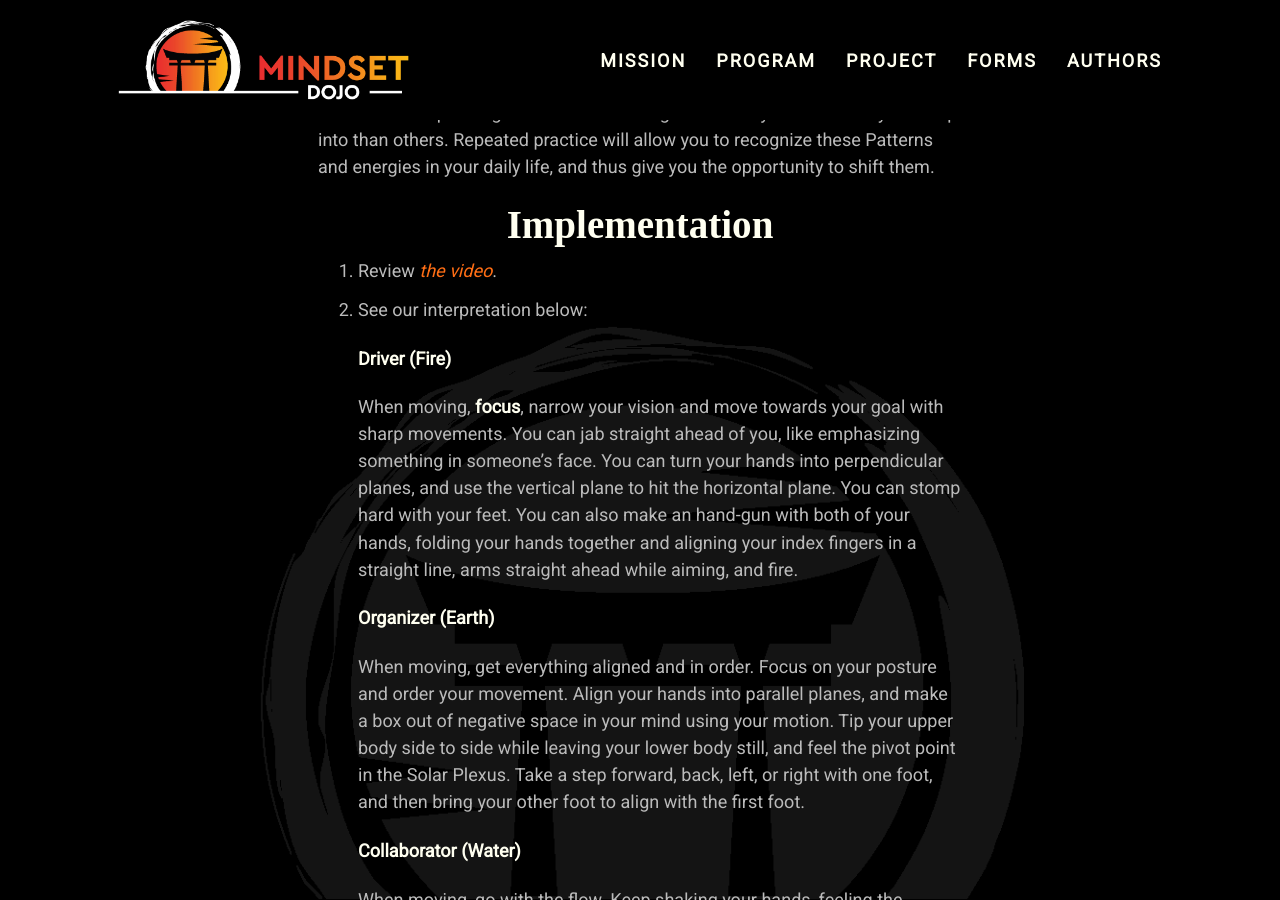
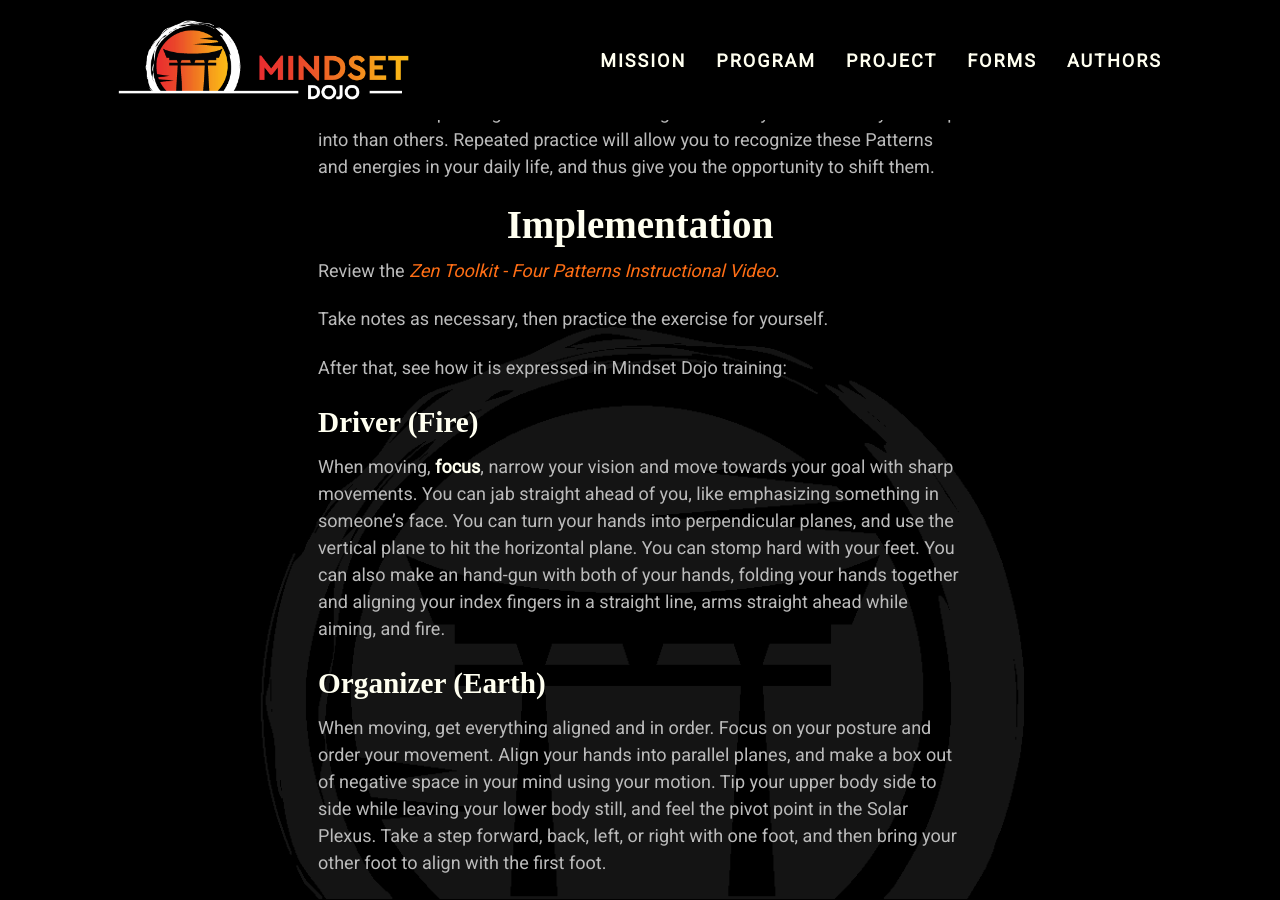
Before and after one commit to mindset-dojo/mindset-dojo.github.io, a Jekyll site: the page built from _forms/four-patterns.md, in a window 1280 px wide and 900 px high, scrolled down 452 px. Built offline with Jekyll 4.4.1, drawn with Linux system fonts in a browser that asks for light colours; some web fonts are replaced.

Commit message:
refactor(forms): language and formatting.

```diff
--- a/_forms/four-patterns.md
+++ b/_forms/four-patterns.md
@@ -20,24 +20,27 @@ You will feel the FEBI™ energies course through you as you move in accordance
 
 ## Implementation
 
-1. Review [the video](https://vimeo.com/944675826/c57a7ce142).
-2. See our interpretation below:
+Review the [Zen Toolkit - Four Patterns Instructional Video](https://vimeo.com/944675826/c57a7ce142).
 
-    **Driver (Fire)**
+Take notes as necessary, then practice the exercise for yourself.
 
-    When moving, **focus**, narrow your vision and move towards your goal with sharp movements. You can jab straight ahead of you, like emphasizing something in someone's face. You can turn your hands into perpendicular planes, and use the vertical plane to hit the horizontal plane. You can stomp hard with your feet. You can also make an hand-gun with both of your hands, folding your hands together and aligning your index fingers in a straight line, arms straight ahead while aiming, and fire.
+After that, see how it is expressed in Mindset Dojo training:
 
-    **Organizer (Earth)**
+### Driver (Fire)
 
-    When moving, get everything aligned and in order. Focus on your posture and order your movement. Align your hands into parallel planes, and make a box out of negative space in your mind using your motion. Tip your upper body side to side while leaving your lower body still, and feel the pivot point in the Solar Plexus. Take a step forward, back, left, or right with one foot, and then bring your other foot to align with the first foot.
+When moving, **focus**, narrow your vision and move towards your goal with sharp movements. You can jab straight ahead of you, like emphasizing something in someone's face. You can turn your hands into perpendicular planes, and use the vertical plane to hit the horizontal plane. You can stomp hard with your feet. You can also make an hand-gun with both of your hands, folding your hands together and aligning your index fingers in a straight line, arms straight ahead while aiming, and fire.
 
-    **Collaborator (Water)**
+### Organizer (Earth)
 
-    When moving, go with the flow. Keep shaking your hands, feeling the vibration. Then make figure eights with your arms, feeling the wave-like movement.
+When moving, get everything aligned and in order. Focus on your posture and order your movement. Align your hands into parallel planes, and make a box out of negative space in your mind using your motion. Tip your upper body side to side while leaving your lower body still, and feel the pivot point in the Solar Plexus. Take a step forward, back, left, or right with one foot, and then bring your other foot to align with the first foot.
 
-    **Visionary (Air)**
+### Collaborator (Water)
 
-    When moving, feel the possibilities. Move your arms and hands around you, never repeating the same motion, feeling the freedom you have. Allow your tension to fade away.
+When moving, go with the flow. Keep shaking your hands, feeling the vibration. Then make figure eights with your arms, feeling the wave-like movement.
+
+### Visionary (Air)
+
+When moving, feel the possibilities. Move your arms and hands around you, never repeating the same motion, feeling the freedom you have. Allow your tension to fade away.
 
 ## Inspirations
 
```
Also changed, not shown: _forms/one-breath.md (+6 -3 lines), _forms/three-centers.md (+6 -3 lines), _forms/two-sides.md (+6 -3 lines).
